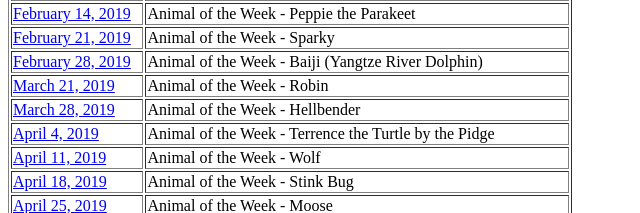
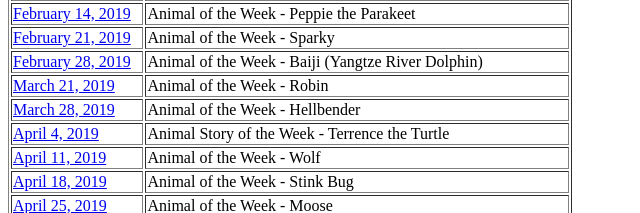
Before and after one commit to wfmu-listener/AOTW, a plain HTML site: page index.html in a window 1280 px wide. Shown: the part 1760-1973 px from the top of the page, without its empty margins (0-640 px from the left). Drawn offline with Linux system fonts and the light colour scheme.

Commit message:
Update index.html

```diff
--- a/index.html
+++ b/index.html
@@ -80,7 +80,7 @@
     <tr><td><a href=https://www.wfmu.org/playlists/shows/84461>February 28, 2019</a></td><td> Animal of the Week - Baiji (Yangtze River Dolphin)</td></tr>
     <tr><td><a href=https://www.wfmu.org/playlists/shows/84842>March 21, 2019</a></td><td> Animal of the Week - Robin</td></tr>
     <tr><td><a href=https://www.wfmu.org/playlists/shows/84976>March 28, 2019</a></td><td> Animal of the Week - Hellbender</td></tr>
-    <tr><td><a href=https://www.wfmu.org/playlists/shows/85105>April 4, 2019</a></td><td> Animal of the Week - Terrence the Turtle by the Pidge</td></tr>
+    <tr><td><a href=https://www.wfmu.org/playlists/shows/85105>April 4, 2019</a></td><td> Animal Story of the Week - Terrence the Turtle</td></tr>
     <tr><td><a href=https://www.wfmu.org/playlists/shows/85239>April 11, 2019</a></td><td> Animal of the Week - Wolf</td></tr>
     <tr><td><a href=https://www.wfmu.org/playlists/shows/85378>April 18, 2019</a></td><td> Animal of the Week - Stink Bug</td></tr>
     <tr><td><a href=https://www.wfmu.org/playlists/shows/85504>April 25, 2019</a></td><td> Animal of the Week - Moose</td></tr>
```
